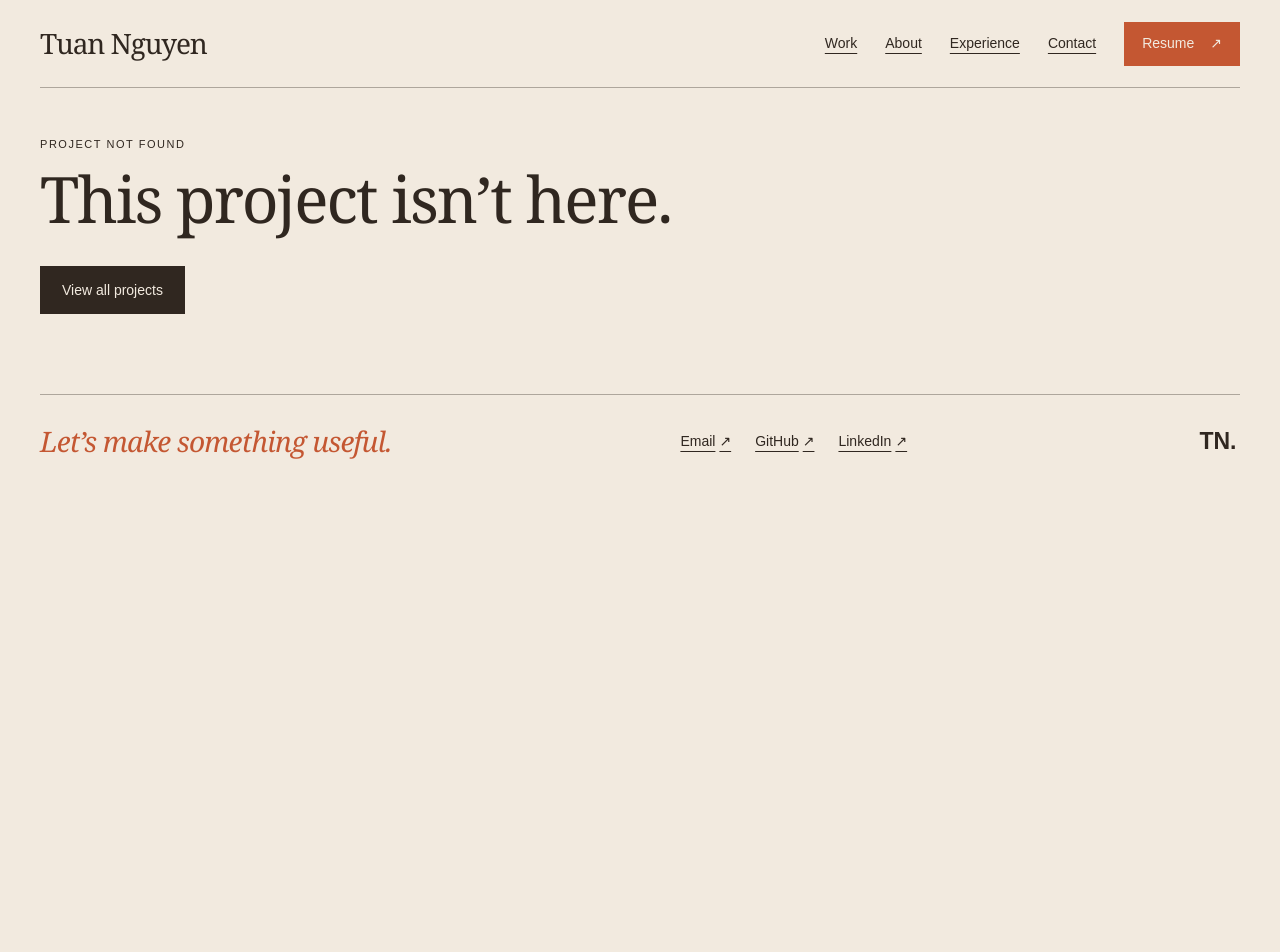
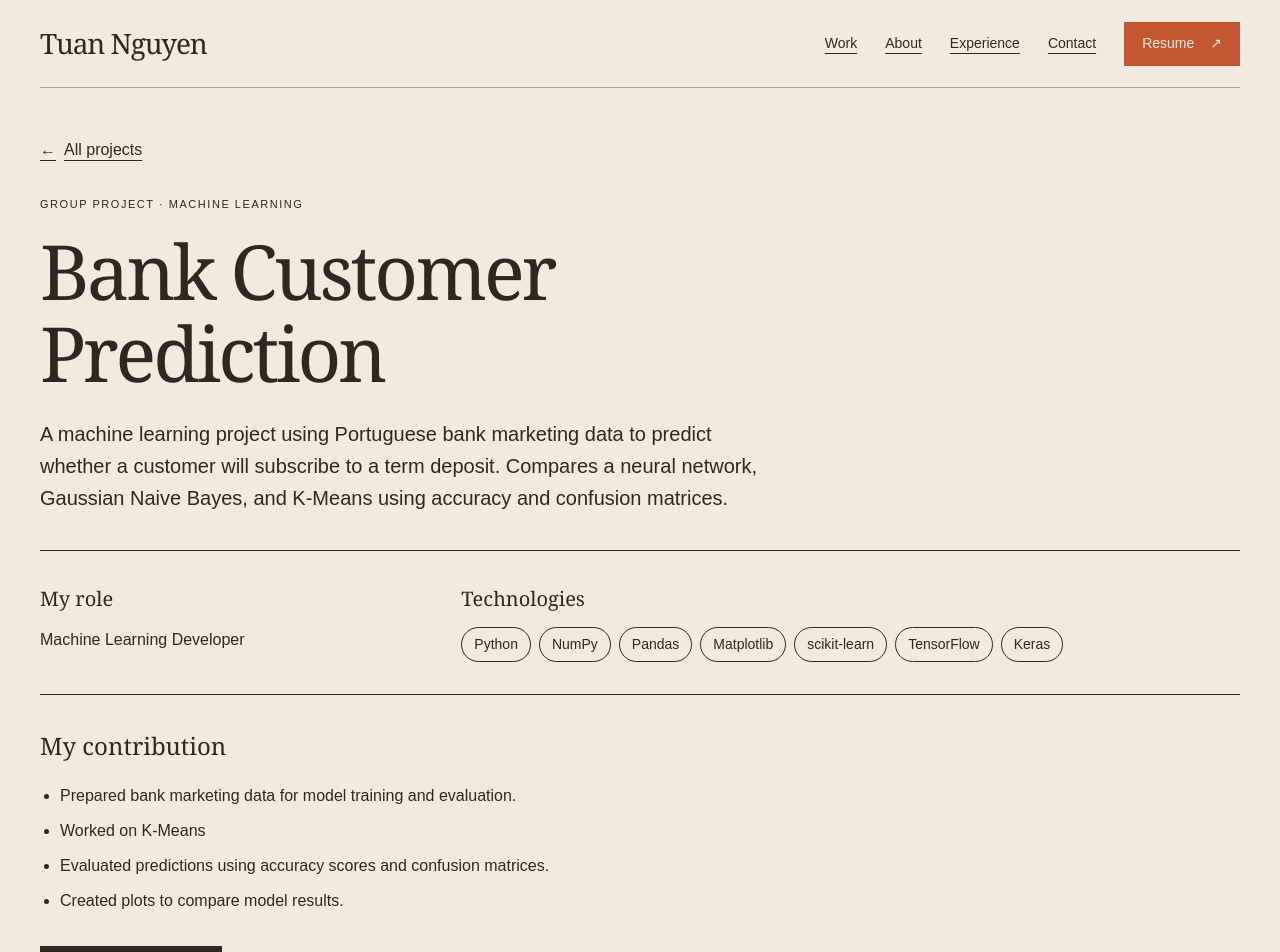
Before and after one commit to tuannguyen8/tuannguyenportfolio, a React (Vite) app in the folder frontend/: page /projects/bank-customer-prediction in a window 1280 px wide. Before the commit this address had no page. Shown: the top 952 px of the page. Before the commit the page ends 800 px from the top, so only its background shows below. Built offline with nearby package versions, Linux system fonts and the light colour scheme.

Commit message:
Expand project details and add AI and machine learning projects

```diff
--- a/frontend/src/components/ProjectCard.jsx
+++ b/frontend/src/components/ProjectCard.jsx
@@ -18,19 +18,24 @@ export default function ProjectCard({ project, index }) {
 				to={projectUrl}
 				aria-label={`View ${project.title}`}
 			>
+				{project.image ? (
 					<img
 						src={project.image}
 						alt={project.imageAlt}
 						loading="lazy"
 						decoding="async"
 					/>
+				) : (
+					<div className="project-image-placeholder">
+						<span aria-hidden="true">↗</span>
+						<p>Project preview coming soon</p>
+					</div>
+				)}
 			</Link>
 
 			<h3 className="project-card__title">{project.title}</h3>
 
-      <p className="project-card__description">
-        {project.description}
-      </p>
+			<p className="project-card__description">{project.description}</p>
 
 			<Link className="project-card__link" to={projectUrl}>
 				View project
--- a/frontend/src/data/projects.js
+++ b/frontend/src/data/projects.js
@@ -4,9 +4,29 @@ export const projects = [
 	{
 		id: 'word-jumbler',
 		title: 'Word Jumbler Game',
-		category: 'Group Project',
+		category: 'Group Project · Full-Stack Development',
 		description:
-			'A word game where players rearrange letters to find the correct answer.',
+			'A multiplayer word game with timed rounds, answer checking, and real-time chat. Players unscramble words from categories including countries, fruits, and Oregon cities.',
+		role: 'Full-Stack Developer',
+		technologies: [
+			'HTML',
+			'CSS',
+			'JavaScript',
+			'Node.js',
+			'Express',
+			'Socket.IO',
+			'Bootstrap',
+			'jQuery',
+			'EJS',
+		],
+		contributions: [
+			'Helped build the game interface and connect it to the backend.',
+			'Worked on word scrambling, timed rounds, and answer checking.',
+			'Implemented real-time chat and game communication with Socket.IO.',
+			'Worked on Express routes and server-side game events.',
+			'Tested the game flow, chat, and interactions between players.',
+		],
+		githubUrl: 'https://github.com/sanadtm/Guess_the_word_Mini_Game',
 		image: imagePath('word-jumbler-1.PNG'),
 		imageAlt: 'Word Jumbler game with an answer panel and chat box',
 		screenshots: [
@@ -20,18 +40,50 @@ export const projects = [
 		title: 'GOMOKU-AI',
 		category: 'Group Project · Rust Programming',
 		description:
-			'A Gomoku game with options to play against an AI or another player.',
+			'A desktop Gomoku game built in Rust, with options to play against an AI or another player on a 19 × 19 board.',
+		role: 'Developer · Interface, Game Rules, and Testing',
+		technologies: [
+			'Rust',
+			'Iced',
+			'Cargo',
+		],
+		contributions: [
+			'Helped build the game interface, including the board and game controls.',
+			'Worked on game rules, player turns, and five-in-a-row win detection.',
+			'Tested gameplay and checked winning moves in horizontal, vertical, and diagonal directions.',
+		],
+		githubUrl: 'https://github.com/PDX-RUST-TTTS/Project-Caro',
 		image: imagePath('gomoku.PNG'),
 		imageAlt: 'Rust Gomoku board with player and game controls',
-		screenshots: [imagePath('gomoku.PNG'), imagePath('gomoku1.PNG')],
+		screenshots: [
+			imagePath('gomoku.PNG'),
+			imagePath('gomoku1.PNG'),
+		],
 		featured: true,
 	},
 	{
 		id: 'open-data-validation',
 		title: 'Validates Submitted Datasets',
-		category: 'Group Project · Portland Open Data',
+		category: 'Capstone Project · Portland Open Data',
 		description:
-			'A web portal that checks submitted datasets against a standard format and reports validation errors.',
+			'A web portal that checks uploaded datasets against Portland Open Data formatting rules. Users can configure validation checks and download reports showing errors or dataset information.',
+		role: 'Frontend Developer',
+		technologies: [
+			'HTML',
+			'SCSS',
+			'JavaScript',
+			'jQuery',
+			'Python',
+			'Flask',
+			'Jinja',
+			'Frictionless',
+		],
+		contributions: [
+			'Built the upload page where users submit datasets and choose a report type.',
+			'Built configuration pages for selecting validation checks and editing the fields they apply to.',
+			'Created the interface for downloading generated validation reports.',
+		],
+		githubUrl: 'https://github.com/DjDadMouth1/Capstone-Summer-Fall',
 		image: imagePath('validate-data-1.PNG'),
 		imageAlt: 'Portland Open Data dataset validation interface',
 		screenshots: [
@@ -44,9 +96,25 @@ export const projects = [
 	{
 		id: 'commercial-website',
 		title: 'Commercial Website',
-		category: 'Personal Project',
+		category: 'Personal Project · Frontend Development',
 		description:
-			'A frontend commercial website built with HTML, SCSS, JavaScript, and jQuery.',
+			'A frontend recreation of the Riode storefront, built to practice layouts and interactive shopping features. Includes product listings, image carousels, and a client-side shopping cart.',
+		role: 'Frontend Developer',
+		technologies: [
+			'HTML',
+			'SCSS',
+			'JavaScript',
+			'jQuery',
+			'Owl Carousel',
+		],
+		contributions: [
+			'Recreated the Riode storefront layout using HTML and SCSS.',
+			'Rendered product listings from JavaScript data.',
+			'Built shopping cart interactions for adding and removing products, updating quantities, and calculating totals.',
+			'Added image carousels, a sliding cart panel, and scroll-to-top interactions.',
+		],
+		githubUrl:
+			'https://github.com/tuannguyen8/frontend_project_Riode_website',
 		image: imagePath('riode-web.PNG'),
 		imageAlt: 'Riode commercial website homepage',
 		screenshots: [
@@ -59,9 +127,28 @@ export const projects = [
 	{
 		id: 'currency-converter',
 		title: 'Currency Converter',
-		category: 'Group Project · Frontend Course',
+		category: 'Group Project · Frontend Development',
 		description:
-			'A dashboard for converting currencies and cryptocurrencies and tracking changes over time.',
+			'A currency conversion website that gets exchange rates from an external API. Includes a conversion tool and a dashboard with historical rate charts and daily price changes.',
+		technologies: [
+			'HTML',
+			'SCSS',
+			'JavaScript',
+			'jQuery',
+			'Bootstrap',
+			'Chart.js',
+			'REST API',
+		],
+		role: 'Frontend Developer',
+		contributions: [
+			'Built the page layouts and styling using HTML and SCSS.',
+			'Connected the currency API to load exchange rates and calculate conversions.',
+			'Created historical exchange-rate charts using Chart.js.',
+			'Built dashboard tables showing currency rates and daily price changes.',
+			'Added currency selection controls and interactive behavior with JavaScript and jQuery.',
+		],
+		githubUrl:
+			'https://github.com/tuannguyen8/frontend-currencies-exchange',
 		image: imagePath('currency-exchange-1.PNG'),
 		imageAlt: 'Currency Converter homepage with a banknote world map',
 		screenshots: [
@@ -74,12 +161,93 @@ export const projects = [
 	{
 		id: 'book-application',
 		title: 'Book Application',
-		category: 'Personal Project',
+		category: 'Personal Project · Backend Development',
 		description:
-			'A backend application built with Node.js, Express, and MongoDB, supporting user authentication and book management.',
+			'A backend application for managing books and categories, with user registration, login, and password reset features. Built with Node.js, Express, and MongoDB.',
+		technologies: [
+			'JavaScript',
+			'Node.js',
+			'Express',
+			'MongoDB',
+			'Mongoose',
+			'JWT',
+			'bcryptjs',
+			'Nodemailer',
+		],
+		role: 'Backend Developer',
+		contributions: [
+			'Built REST API routes for creating, viewing, updating, and deleting books.',
+			'Created MongoDB models for users, books, categories, and password reset tokens using Mongoose.',
+			'Implemented user registration and login with password hashing and JWT authentication.',
+			'Added password reset flows with email delivery through Nodemailer.',
+			'Built middleware for authentication, role checks, and centralized error handling.',
+		],
+		githubUrl: 'https://github.com/tuannguyen8/backend_dictionary',
 		image: imagePath('book-app-1.PNG'),
 		imageAlt: 'Book application records displayed in MongoDB Compass',
-		screenshots: [imagePath('book-app-1.PNG'), imagePath('book-app-2.PNG')],
+		screenshots: [
+			imagePath('book-app-1.PNG'),
+			imagePath('book-app-2.PNG'),
+		],
+		featured: false,
+	},
+	{
+		id: 'psu-ai-assistant',
+		title: 'PSU AI Assistant',
+		category: 'Course Project · AI and Humanities',
+		description:
+			'A chatbot that answers questions about Portland State University using information retrieved from PSU webpages. Connects a browser chat interface to a Python backend and a retrieval-augmented generation pipeline.',
+		technologies: [
+			'HTML',
+			'CSS',
+			'JavaScript',
+			'Python',
+			'FastAPI',
+			'LangChain',
+			'Google Gemini',
+			'Chroma',
+		],
+		role: 'Full-Stack Developer · AI Integration',
+		contributions: [
+			'Built the chat interface using HTML, CSS, and JavaScript.',
+			'Connected the chat interface to a FastAPI backend.',
+			'Worked on loading and splitting PSU webpages for document retrieval.',
+			'Integrated LangChain, Chroma, and Google Gemini to generate answers using retrieved PSU information.',
+		],
+		githubUrl:
+			'https://github.com/tuannguyen8/ai-and-humanities-project',
+		image: null,
+		imageAlt: '',
+		screenshots: [],
+		featured: false,
+	},
+	{
+		id: 'bank-customer-prediction',
+		title: 'Bank Customer Prediction',
+		category: 'Group Project · Machine Learning',
+		description:
+			'A machine learning project using Portuguese bank marketing data to predict whether a customer will subscribe to a term deposit. Compares a neural network, Gaussian Naive Bayes, and K-Means using accuracy and confusion matrices.',
+		technologies: [
+			'Python',
+			'NumPy',
+			'Pandas',
+			'Matplotlib',
+			'scikit-learn',
+			'TensorFlow',
+			'Keras',
+		],
+		role: 'Machine Learning Developer',
+		contributions: [
+			'Prepared bank marketing data for model training and evaluation.',
+			'Worked on K-Means',
+			'Evaluated predictions using accuracy scores and confusion matrices.',
+			'Created plots to compare model results.',
+		],
+		githubUrl:
+			'https://github.com/PSUOpenDev/FinalProjectMachineLearning',
+		image: null,
+		imageAlt: '',
+		screenshots: [],
 		featured: false,
 	},
 ];
--- a/frontend/src/pages/ProjectDetailsPage.jsx
+++ b/frontend/src/pages/ProjectDetailsPage.jsx
@@ -43,6 +43,60 @@ export default function ProjectDetailsPage() {
 				<p className="project-details__description">{project.description}</p>
 			</header>
 
+			{(project.role || project.technologies?.length > 0) && (
+				<section
+					className="project-details__overview"
+					aria-label="Project overview"
+				>
+					{project.role && (
+						<div>
+							<h2>My role</h2>
+							<p>{project.role}</p>
+						</div>
+					)}
+
+					{project.technologies?.length > 0 && (
+						<div>
+							<h2>Technologies</h2>
+
+							<ul className="project-details__technologies">
+								{project.technologies.map((technology) => (
+									<li key={technology}>{technology}</li>
+								))}
+							</ul>
+						</div>
+					)}
+				</section>
+			)}
+
+			{project.contributions?.length > 0 && (
+				<section
+					className="project-details__contributions"
+					aria-labelledby="contributions-title"
+				>
+					<h2 id="contributions-title">My contribution</h2>
+
+					<ul>
+						{project.contributions.map((contribution) => (
+							<li key={contribution}>{contribution}</li>
+						))}
+					</ul>
+				</section>
+			)}
+
+			{project.githubUrl && (
+				<div className="project-details__links">
+					<a
+						className="button"
+						href={project.githubUrl}
+						target="_blank"
+						rel="noopener noreferrer"
+					>
+						View source code <span aria-hidden="true">↗</span>
+					</a>
+				</div>
+			)}
+			{project.image ? (
 				<button
 					className="project-details__cover"
 					type="button"
@@ -54,7 +108,14 @@ export default function ProjectDetailsPage() {
 						Click image to enlarge ↗
 					</span>
 				</button>
+			) : (
+				<div className="project-image-placeholder">
+					<span aria-hidden="true">↗</span>
+					<p>Project preview coming soon</p>
+				</div>
+			)}
 
+			{project.screenshots?.length > 0 && (
 				<section
 					className="project-details__gallery"
 					aria-labelledby="screenshots-title"
@@ -83,6 +144,7 @@ export default function ProjectDetailsPage() {
 						))}
 					</div>
 				</section>
+			)}
 
 			<nav className="project-details__navigation" aria-label="Other projects">
 				<div>
@@ -107,7 +169,8 @@ export default function ProjectDetailsPage() {
 					)}
 				</div>
 			</nav>
-            {viewerIndex !== null && (
+
+			{viewerIndex !== null && project.screenshots.length > 0 && (
 				<ImageViewer
 					images={project.screenshots}
 					initialIndex={viewerIndex}
--- a/frontend/src/styles/main.scss
+++ b/frontend/src/styles/main.scss
@@ -1227,3 +1227,95 @@ h3 {
     transition: none;
   }
 }
+
+.project-details {
+	&__overview {
+		display: grid;
+		grid-template-columns: minmax(0, 1fr) minmax(0, 2fr);
+		gap: 2rem;
+		padding-block: 2rem;
+		border-block: 1px solid currentColor;
+
+		h2 {
+			margin: 0 0 0.75rem;
+			font-size: 1.25rem;
+		}
+
+		p {
+			margin: 0;
+		}
+	}
+
+	&__technologies {
+		display: flex;
+		flex-wrap: wrap;
+		gap: 0.5rem;
+		margin: 0;
+		padding: 0;
+		list-style: none;
+
+		li {
+			padding: 0.35rem 0.75rem;
+			border: 1px solid currentColor;
+			border-radius: 999px;
+			font-size: 0.875rem;
+		}
+	}
+
+	&__contributions {
+		margin-block: 2rem;
+
+		h2 {
+			margin-bottom: 1rem;
+			font-size: 1.5rem;
+		}
+
+		ul {
+			margin: 0;
+			padding-left: 1.25rem;
+		}
+
+		li {
+			line-height: 1.7;
+
+			& + li {
+				margin-top: 0.5rem;
+			}
+		}
+	}
+
+	&__links {
+		margin-block: 2rem;
+	}
+
+	@media (max-width: 640px) {
+		&__overview {
+			grid-template-columns: 1fr;
+			gap: 1.5rem;
+		}
+	}
+}
+
+.project-image-placeholder {
+	display: grid;
+	place-content: center;
+	gap: 0.75rem;
+	width: 100%;
+	min-height: 14rem;
+	aspect-ratio: 16 / 9;
+	padding: 2rem;
+	box-sizing: border-box;
+	background: #e7ccb6;
+	color: #302720;
+	text-align: center;
+
+	> span {
+		color: #c45732;
+		font-size: 2.5rem;
+	}
+
+	p {
+		margin: 0;
+		font-size: 0.95rem;
+	}
+}
```
Lines whose indentation alone changed are shown as unchanged.
